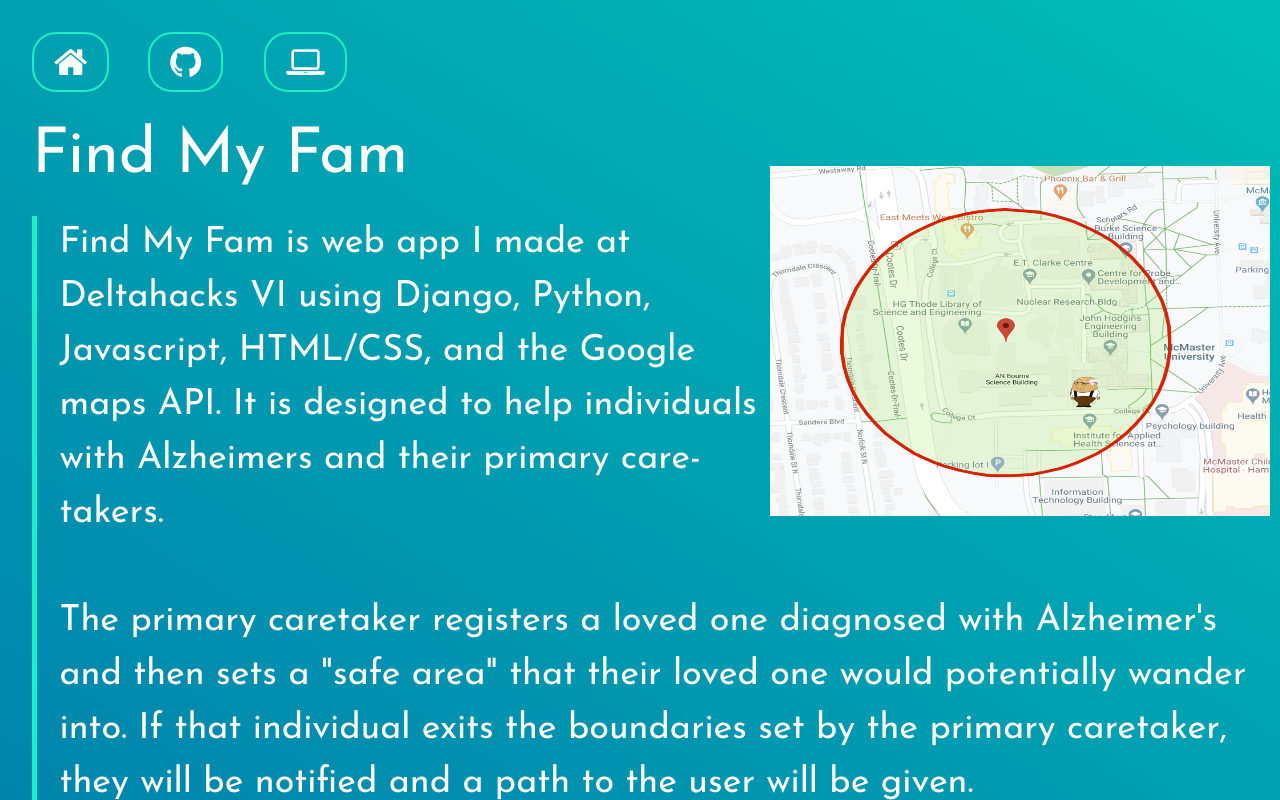
After one commit to s6eskand/personal-website, a Django app: template templates/deltahacks.html in a window 1280 px wide. The commit adds this page. Run offline with Django 3.2, Linux system fonts and the light colour scheme; the template is opened without the code that fills it, so the values that code supplies are empty.

Commit message:
add deltahacks project

```diff
--- /dev/null
+++ b/templates/deltahacks.html
@@ -0,0 +1,50 @@
+{% load static %}
+
+
+<html lang="en">
+<head>
+    <!-- Global site tag (gtag.js) - Google Analytics -->
+    <script async src="https://www.googletagmanager.com/gtag/js?id=UA-158676157-1"></script>
+    <script>
+      window.dataLayer = window.dataLayer || [];
+      function gtag(){dataLayer.push(arguments);}
+      gtag('js', new Date());
+
+      gtag('config', 'UA-158676157-1');
+    </script>
+    <meta charset="UTF-8">
+    <title>Sam Eskandar: The Website</title>
+    <meta charset="UTF-8"/>
+    <meta name="viewport" content="width=device-width, initial-scale=1">
+    <link rel="stylesheet" href="{% static 'css/navstyle.css' %}">
+    <link href="https://maxcdn.bootstrapcdn.com/font-awesome/4.7.0/css/font-awesome.min.css" rel="stylesheet">
+    <link rel="stylesheet" href="https://cdnjs.cloudflare.com/ajax/libs/materialize/1.0.0/css/materialize.min.css">
+    <link href="https://fonts.googleapis.com/icon?family=Material+Icons" rel="stylesheet">
+</head>
+<body>
+
+    <section class="section1">
+        <div>
+			<a href="{% url 'projects' %}"><i class="fa fa-home" aria-hidden="true" style="color: white;"></i></a>
+			<a href="https://findmyfam.herokuapp.com"><i class="fa fa-laptop" aria-hidden="true" style="color: white; position: absolute; top: 0%; left: 300%;"></i></a>
+            <a href="https://github.com/s6eskand/alz_locate"><i class="fa fa-github" aria-hidden="true" style="color: white; position: absolute; top: 0%; left: 150%;"></i></a>
+		</div>
+
+        <div style="position: absolute; top: 10%; font-family: 'Josefin Sans', sans-serif;">
+            <h1>Find My Fam</h1>
+            <img src="{% static 'images/deltahacks.png' %}" style="width: 500px; height: 350px; padding: 0; float: right; margin-right: 10px; margin-top: -50px;">
+
+            <blockquote style="border-left: 5px solid #1AEFC6;">
+                Find My Fam is web app I made at Deltahacks VI using Django, Python, Javascript, HTML/CSS, and the Google maps API. It is designed to help individuals with Alzheimers and their primary care-takers.
+
+                <br>
+                <br>
+                The primary caretaker registers a loved one diagnosed with Alzheimer's and then sets a "safe area" that their loved one would potentially wander into.
+
+                If that individual exits the boundaries set by the primary caretaker, they will be notified and a path to the user will be given.
+            </blockquote>
+        </div>
+    </section>
+
+</body>
+</html>
--- a/templates/projects.html
+++ b/templates/projects.html
@@ -39,6 +39,7 @@
 			<li><a href="{% url 'claw_machine' %}">Claw Machine</a></li>
 			<li><a href="{% url 'coollistings' %}">CoolListings</a></li>
 			<li><a href="{% url 'wheel_of_fortune' %}">Wheel Of Fortune</a></li>
+			<li><a href="{% url 'deltahacks' %}">Find My Fam</a></li>
 		</ul>
 
 	</section>
```
Also changed, not shown: static/images/deltahacks.png (added).
